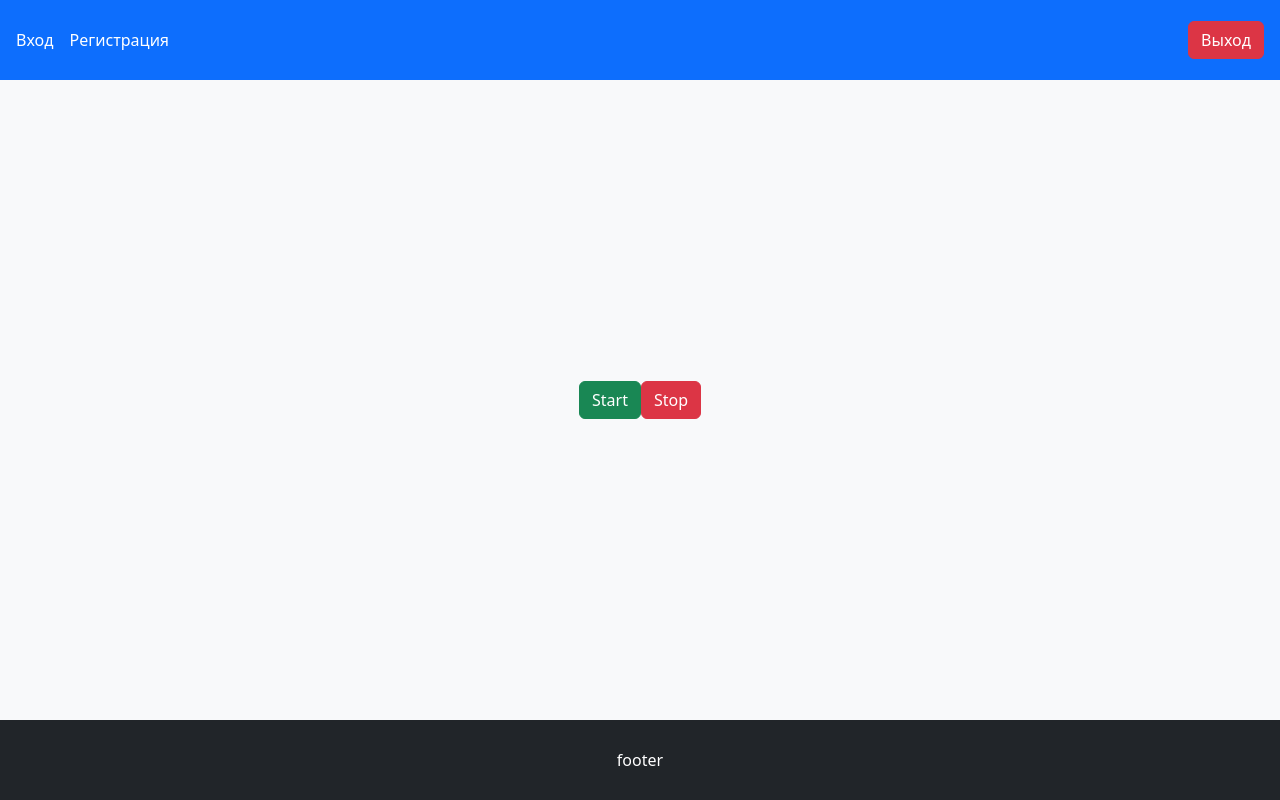
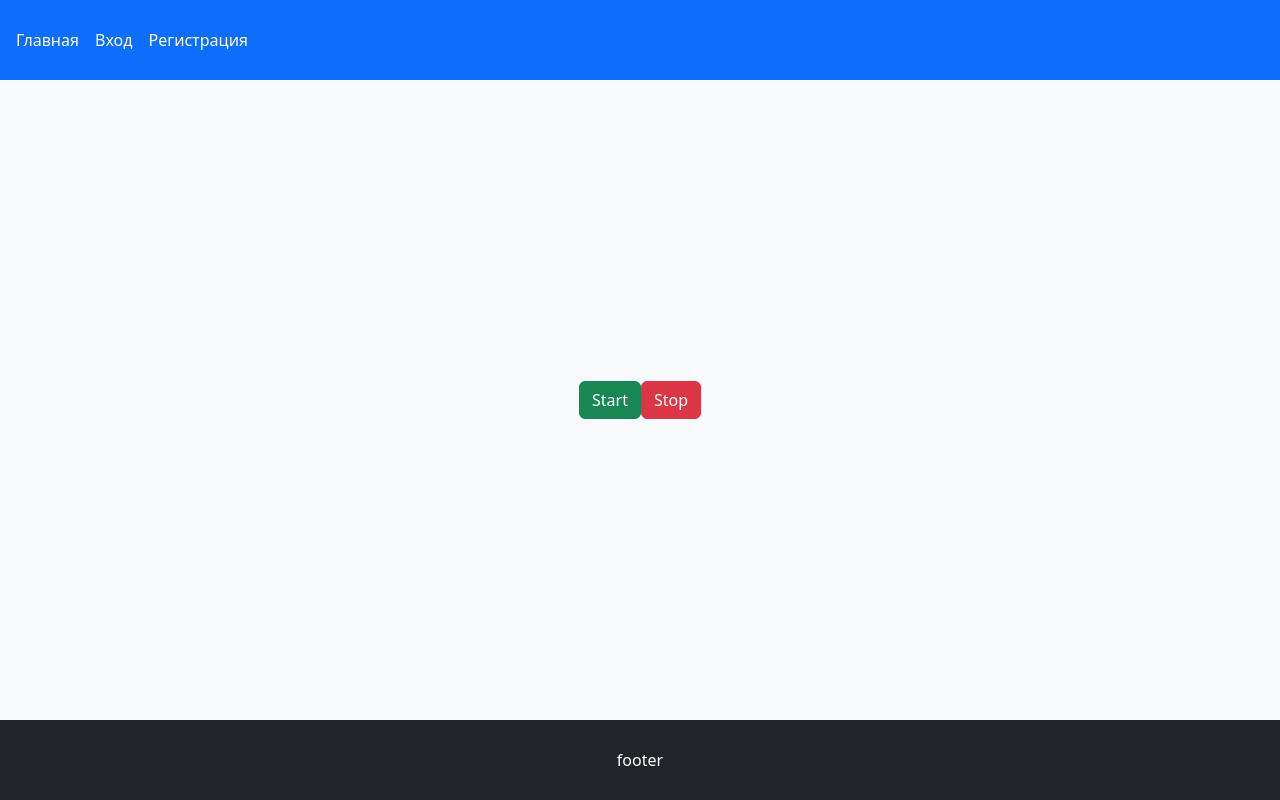
Before and after one commit to KayotPoziloy/thematic_audio_player, a React (Create React App) app in the folder frontend/: page / in a window 1280 px wide. Built offline with nearby package versions, Linux system fonts and the light colour scheme.

Commit message:
task68: fix button

```diff
--- a/frontend/src/components/Header.tsx
+++ b/frontend/src/components/Header.tsx
@@ -36,6 +36,7 @@ export default function Header() {
 
                 {!isAuth ? (
                     <>
+                        <Link to="/" className="nav-link text-white me-3">Главная</Link>
                         <Link to="/login" className="nav-link text-white me-3">Вход</Link>
                         <Link to="/register" className="nav-link text-white me-3">Регистрация</Link>
                     </>
@@ -47,7 +48,7 @@ export default function Header() {
                     </>
                 )}
             </nav>
-            <button onClick={handleLogout} className="btn btn-danger ms-md-3">Выход</button>
+            {isAuth ? <button onClick={handleLogout} className="btn btn-danger ms-md-3">Выход</button> : null}
         </header>
     );
 }
```
Also changed, not shown: 1 other file (tests, documents, lock files or other folders).
